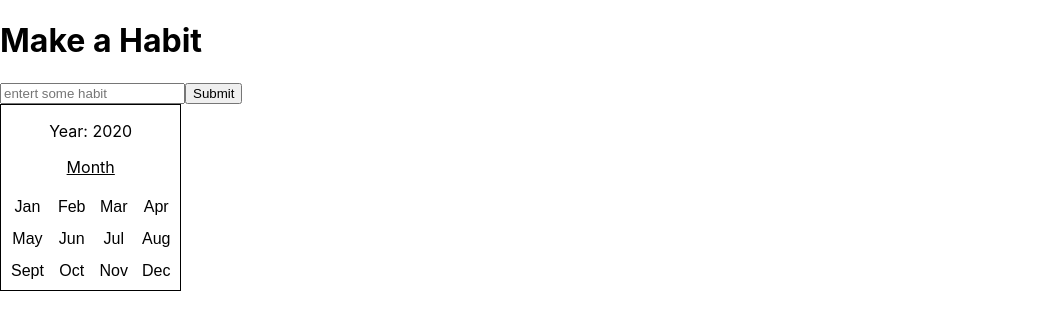
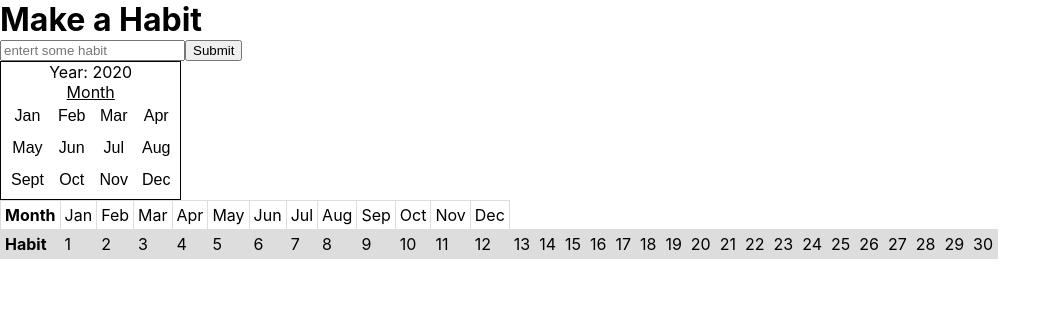
Before and after one commit to AntonScherba/habit-tracker, a React (Create React App) app: page / in a window 1280 px wide. Shown: the top 330 px of the page, without its empty margins (0-1061 px from the left). Built offline with nearby package versions, Linux system fonts and the light colour scheme; the HTML template or start-up script is replaced by a standard one.

Commit message:
added table

```diff
--- a/src/App.js
+++ b/src/App.js
@@ -3,19 +3,72 @@ import Form from "./components/Form/Form";
 import HabitList from "./components/HabitList/HabitList";
 import Calendar from "./components/Calendar/Calendar";
 import reducer, { initialState } from "./reducer";
+import { initCalendar } from "./functions";
 import { Context } from "./context";
 import "./App.css";
 
 function App() {
   const [state, dispatch] = useReducer(reducer, initialState);
-
   const { habitTitle, habits, dateToday } = state;
-
   return (
     <Context.Provider value={dispatch}>
       <Form habitTitle={habitTitle} />
       <Calendar dateToday={dateToday} />
-      <HabitList habits={habits} />
+      <table>
+        <thead>
+          <tr>
+            <th>Month</th>
+            <td>Jan</td>
+            <td>Feb</td>
+            <td>Mar</td>
+            <td>Apr</td>
+            <td>May</td>
+            <td>Jun</td>
+            <td>Jul</td>
+            <td>Aug</td>
+            <td>Sep</td>
+            <td>Oct</td>
+            <td>Nov</td>
+            <td>Dec</td>
+          </tr>
+          <tr>
+            <th>Habit</th>
+            <td>1</td>
+            <td>2</td>
+            <td>3</td>
+            <td>4</td>
+            <td>5</td>
+            <td>6</td>
+            <td>7</td>
+            <td>8</td>
+            <td>9</td>
+            <td>10</td>
+            <td>11</td>
+            <td>12</td>
+            <td>13</td>
+            <td>14</td>
+            <td>15</td>
+            <td>16</td>
+            <td>17</td>
+            <td>18</td>
+            <td>19</td>
+            <td>20</td>
+            <td>21</td>
+            <td>22</td>
+            <td>23</td>
+            <td>24</td>
+            <td>25</td>
+            <td>26</td>
+            <td>27</td>
+            <td>28</td>
+            <td>29</td>
+            <td>30</td>
+          </tr>
+        </thead>
+        <tbody>
+          <HabitList habits={habits} />
+        </tbody>
+      </table>
     </Context.Provider>
   );
 }
--- a/src/components/Calendar/Calendar.js
+++ b/src/components/Calendar/Calendar.js
@@ -1,11 +1,11 @@
 import React from "react";
 import Month from "../Month/Month";
-import Day from "../Day/Day";
+// import Day from "../Day/Day";
 import { initCalendar } from "../../functions";
 import "./Calendar.css";
 
 const Calendar = ({ dateToday }) => {
-  const { year, m } = dateToday;
+  const { year } = dateToday;
   const calendar = initCalendar(year);
   return (
     <div>
--- a/src/components/Habit/Habit.js
+++ b/src/components/Habit/Habit.js
@@ -1,7 +1,41 @@
 import React from "react";
 
 const Habit = ({ title }) => {
-  return <li>{title}</li>;
+  return (
+    <tr>
+      <td>{title}</td>
+      <td>1</td>
+      <td>2</td>
+      <td>3</td>
+      <td>4</td>
+      <td>5</td>
+      <td>6</td>
+      <td>7</td>
+      <td>8</td>
+      <td>9</td>
+      <td>10</td>
+      <td>11</td>
+      <td>12</td>
+      <td>13</td>
+      <td>14</td>
+      <td>15</td>
+      <td>16</td>
+      <td>17</td>
+      <td>18</td>
+      <td>19</td>
+      <td>20</td>
+      <td>21</td>
+      <td>22</td>
+      <td>23</td>
+      <td>24</td>
+      <td>25</td>
+      <td>26</td>
+      <td>27</td>
+      <td>28</td>
+      <td>29</td>
+      <td>30</td>
+    </tr>
+  );
 };
 
 export default Habit;
--- a/src/components/HabitList/HabitList.js
+++ b/src/components/HabitList/HabitList.js
@@ -2,13 +2,7 @@ import React from "react";
 import Habit from "../Habit/Habit";
 
 const HabitList = ({ habits }) => {
-  return (
-    <ol>
-      {habits.map((habit) => (
-        <Habit key={habit.id} title={habit.title} />
-      ))}
-    </ol>
-  );
+  return habits.map((habit) => <Habit key={habit.id} title={habit.title} />);
 };
 
 export default HabitList;
--- a/src/index.css
+++ b/src/index.css
@@ -4,7 +4,28 @@ html {
 
 body {
   margin: 0;
+  height: 100vh;
   font-family: -apple-system, BlinkMacSystemFont, "Segoe UI", "Roboto", "Oxygen",
     "Ubuntu", "Cantarell", "Fira Sans", "Droid Sans", "Helvetica Neue",
     sans-serif;
 }
+
+h1,
+p {
+  margin: 0;
+}
+
+table {
+  border-collapse: collapse;
+}
+
+td,
+th {
+  border: 1px solid #dddddd;
+  text-align: left;
+  padding: 4px;
+}
+
+tr:nth-child(even) {
+  background-color: #dddddd;
+}
```
